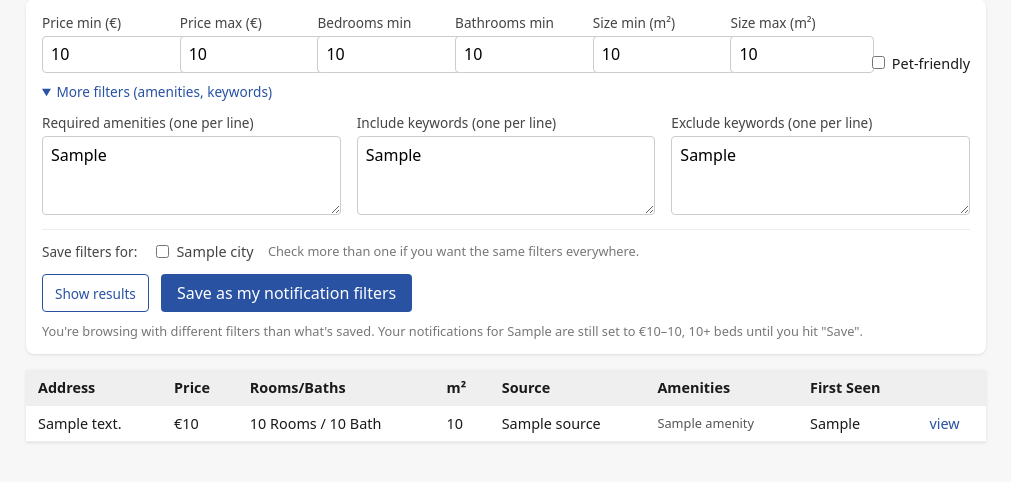
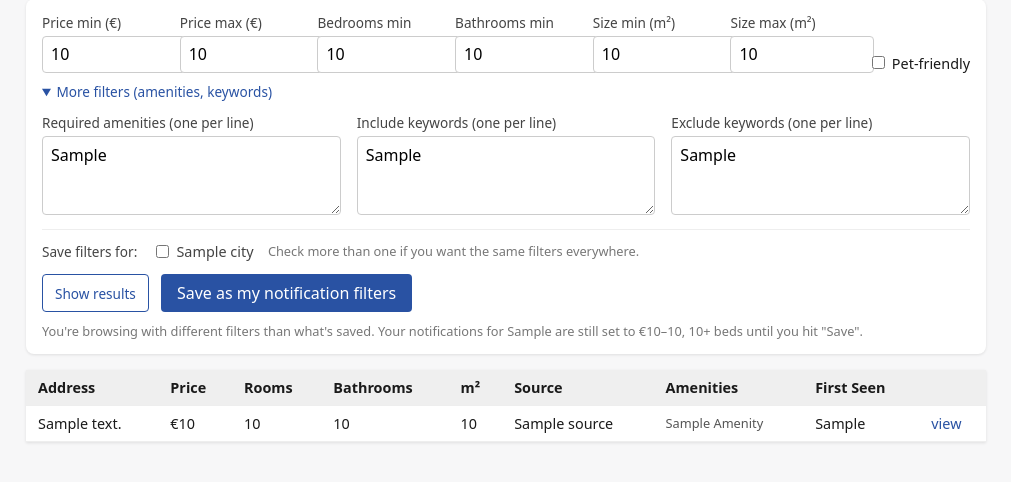
Before and after one commit to idquodest/huisjagers, a FastAPI app: template dashboard/templates/index.html in a window 1280 px wide. Shown: the part 204-686 px from the top of the page, without its empty margins (134-1145 px from the left). Run offline with FastAPI, Linux system fonts and the light colour scheme; the template is opened without the code that fills it: most values are stand-ins (such as "Sample title", 1, 10 or a date in 2020).

Commit message:
Split Rooms/Bathrooms into separate columns; title-case amenities
Amenity keywords in config.yaml are a case-inconsistent mix ("Parking"
vs "furnished") since scrape-time keyword matches preserve whatever
case the config list uses - title-casing at render time fixes the
display without touching the matching logic itself.

```diff
--- a/dashboard/templates/index.html
+++ b/dashboard/templates/index.html
@@ -101,7 +101,8 @@
     <tr>
       <th>Address</th>
       <th>Price</th>
-      <th>Rooms/Baths</th>
+      <th>Rooms</th>
+      <th>Bathrooms</th>
       <th>m²</th>
       <th>Source</th>
       <th>Amenities</th>
@@ -114,11 +115,12 @@
     <tr>
       <td data-label="Address">{{ l.address }}</td>
       <td data-label="Price">{{ '€%.0f'|format(l.price) if l.price is not none else '-' }}</td>
-      <td data-label="Rooms/Baths">{{ (l.beds|int ~ ' Rooms') if l.beds is not none else 'Rooms n/a' }} / {{ (l.baths|int ~ ' Bath') if l.baths is not none else 'Baths n/a' }}</td>
+      <td data-label="Rooms">{{ l.beds|int if l.beds is not none else 'n/a' }}</td>
+      <td data-label="Bathrooms">{{ l.baths|int if l.baths is not none else 'n/a' }}</td>
       <td data-label="m²">{{ l.sqft|int if l.sqft else '-' }}</td>
       <td data-label="Source">{{ l.source }}</td>
       <td data-label="Amenities" class="amenities">
-        {{ l.amenities|join(', ') }}
+        {{ l.amenities|map('title')|join(', ') }}
         {% if l.pet_friendly %}<span class="badge pet">pet-friendly</span>{% endif %}
       </td>
       <td data-label="First Seen">{{ l.first_seen }}</td>
```
